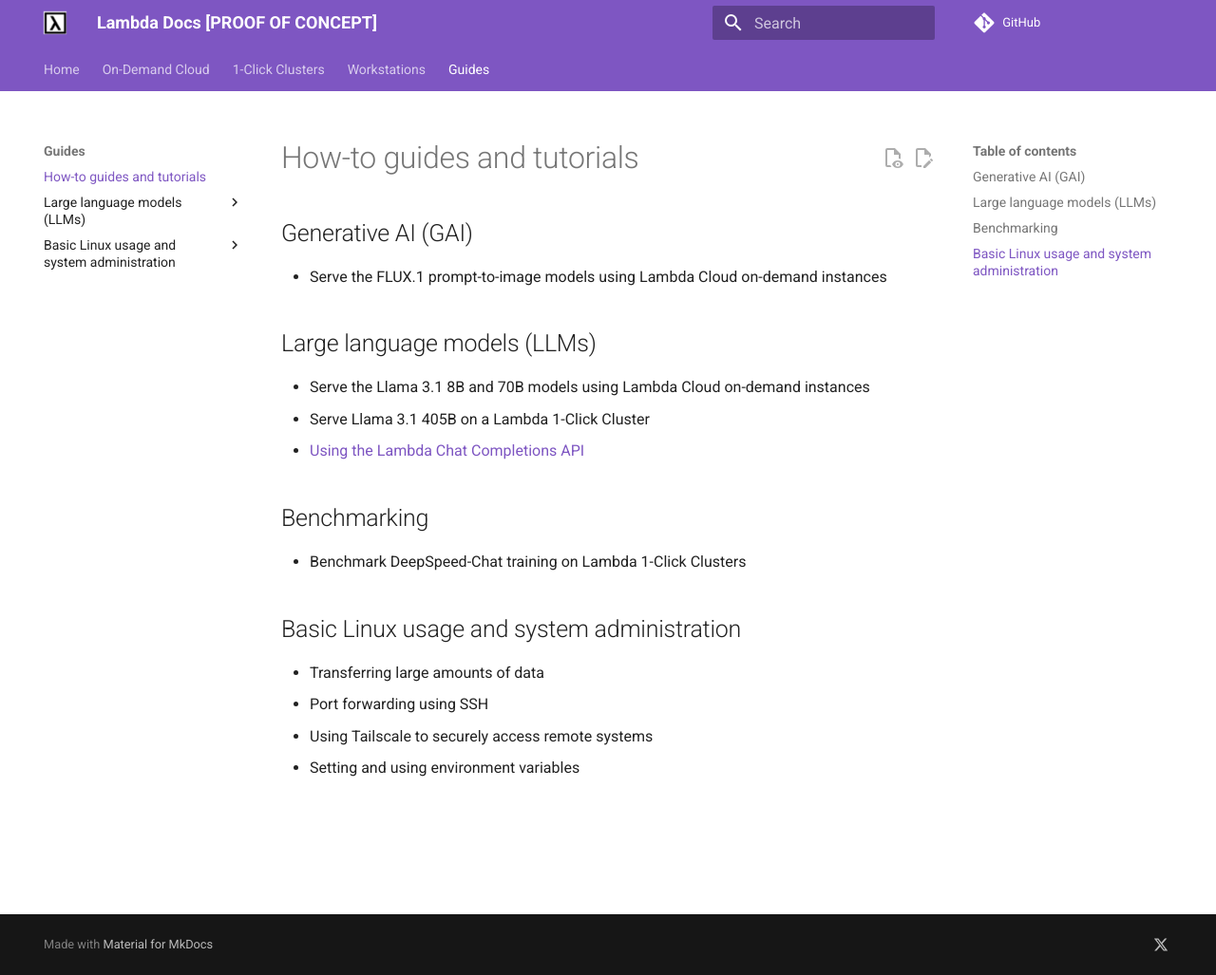
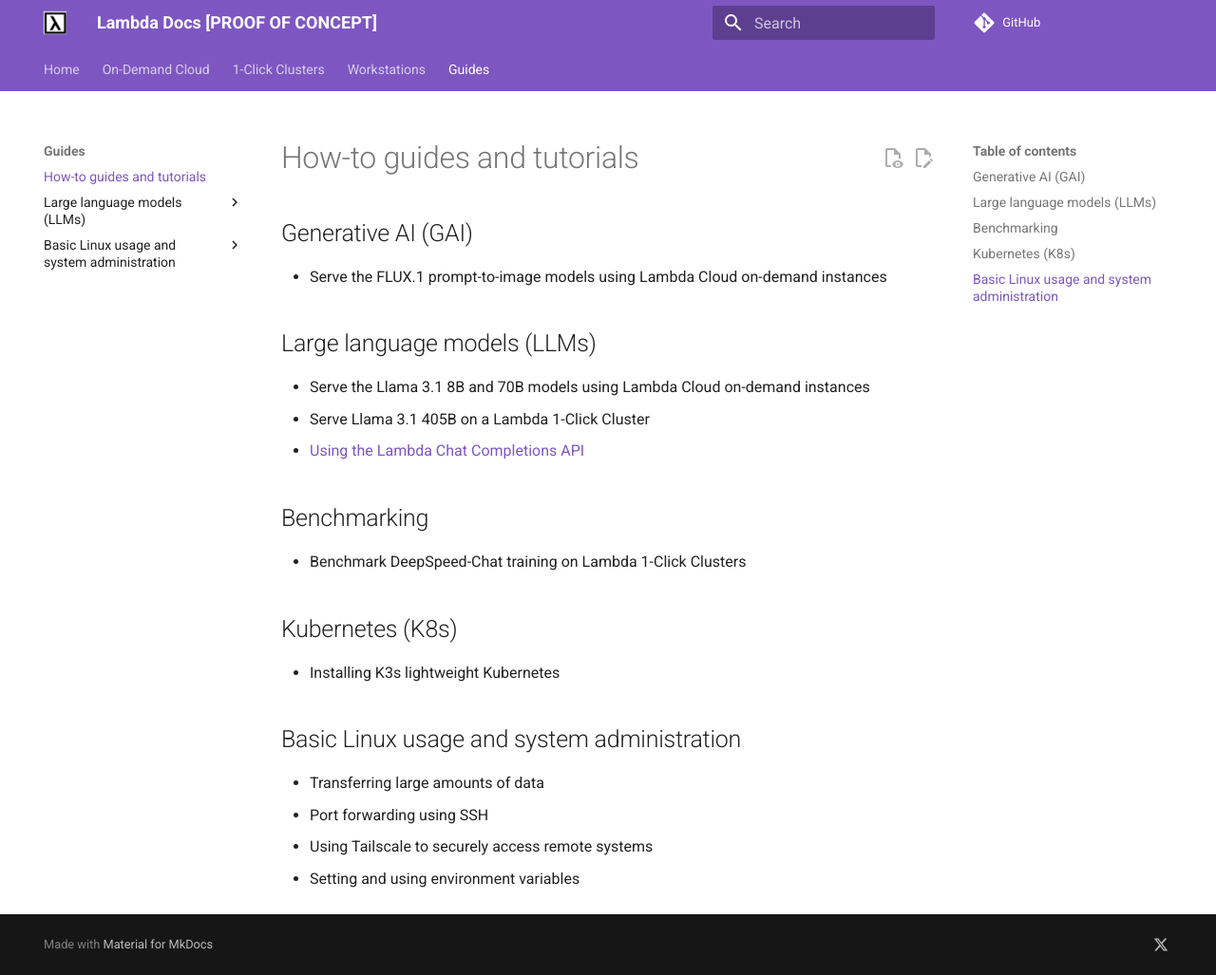
Before and after one commit to cbrownstein-lambda/lambda-docs-mkdocs, an MkDocs documentation site: the page built from docs/guides/index.md, in a window 1280 px wide and 1027 px high. Shown: the whole window at 95% size. Built offline with MkDocs 1.6.1 and Material for MkDocs 9.7.7, drawn with Linux system fonts in a browser that asks for light colours; a script that is not in the unit is left out; comment, search, counter and statistics services are not loaded.

Commit message:
Add Kubernetes section

```diff
--- a/docs/guides/index.md
+++ b/docs/guides/index.md
@@ -15,6 +15,10 @@
 
 - Benchmark DeepSpeed-Chat training on Lambda 1-Click Clusters
 
+## Kubernetes (K8s)
+
+- Installing K3s lightweight Kubernetes
+
 ## Basic Linux usage and system administration
 
 - Transferring large amounts of data
```
